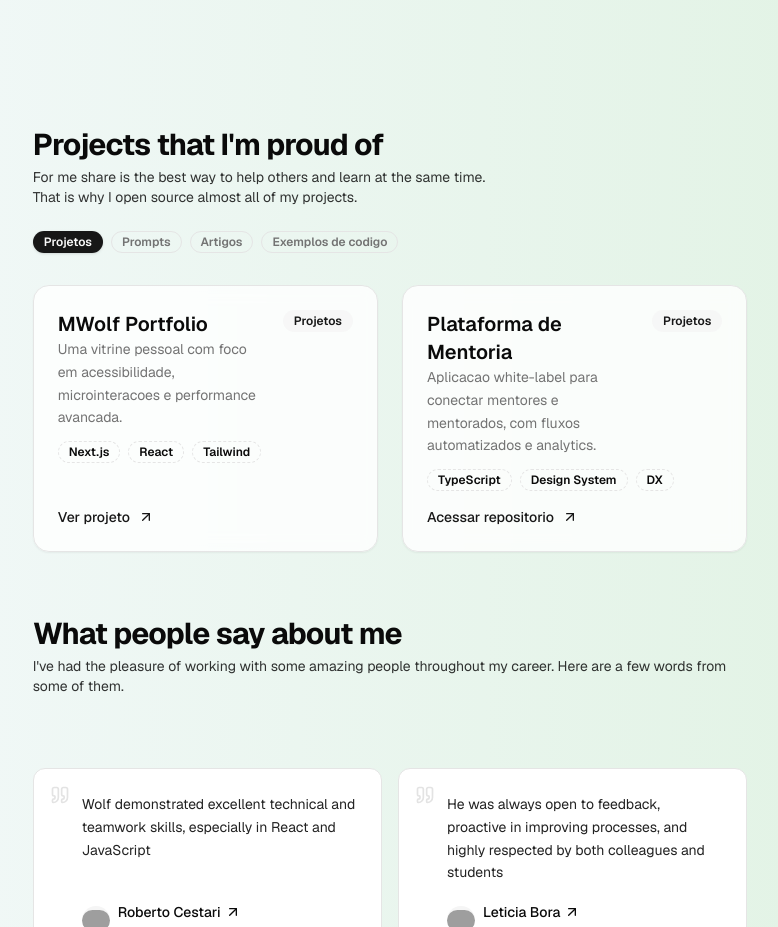
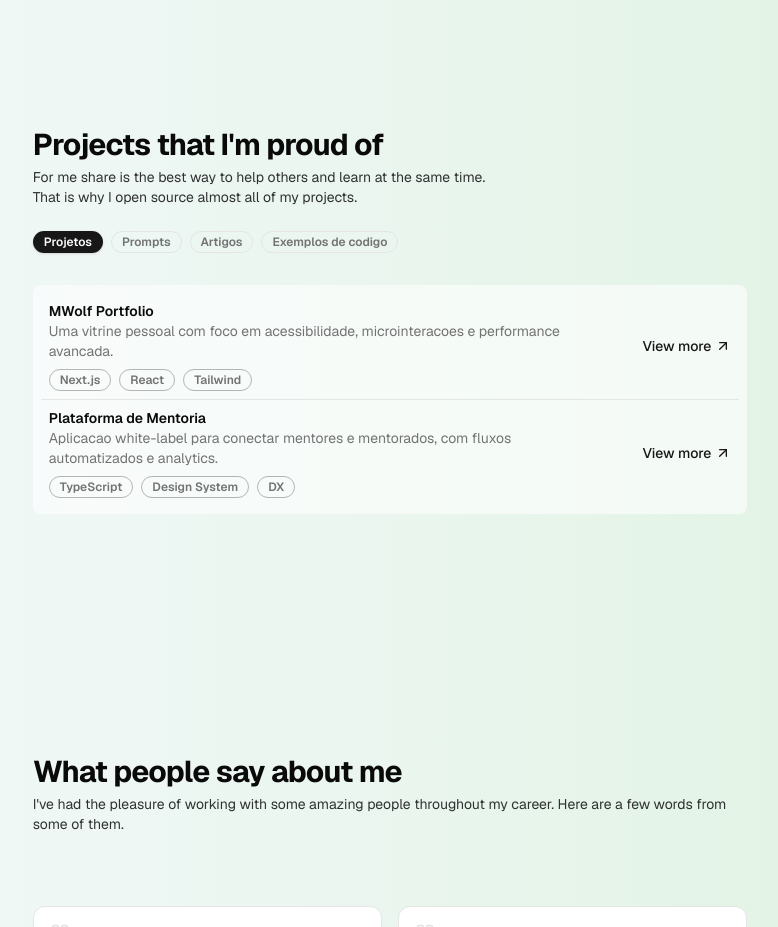
Before and after one commit to MurilloWolf/mwolfc, a Next.js app: page / in a window 1280 px wide. Shown: the part 1042-1969 px from the top of the page, without its empty margins (250-1028 px from the left). Built offline with nearby package versions, Linux system fonts and the light colour scheme; grey boxes are pictures that could not be loaded.

Commit message:
feat: interface adjust

```diff
--- a/src/app/page.tsx
+++ b/src/app/page.tsx
@@ -115,7 +115,7 @@ export default function Home() {
 
         <section
           id="projects"
-          className="md:col-span-8 md:col-start-3 flex flex-col gap-6"
+          className="md:col-span-8 md:col-start-3 flex flex-col gap-6 mb-44"
         >
           <header>
             <h2 className="text-4xl font-bold tracking-tight sm:text-3xl">
--- a/src/components/system/Chat/components/ChatPanel.tsx
+++ b/src/components/system/Chat/components/ChatPanel.tsx
@@ -211,7 +211,7 @@ export default function ChatPanel({
   };
 
   const containerClasses = cn(
-    "flex flex-col overflow-hidden rounded-2xl  shadow-2xl backdrop-blur-xl",
+    "flex flex-col overflow-hidden rounded-2xl shadow-2xl backdrop-blur-xl",
     variant === "full" && "h-full md:rounded-2xl",
     variant === "widget" &&
       "rounded-2xl h-[70vh] min-h-[360px] max-h-[calc(100vh-100px)] sm:h-[540px]",
@@ -219,7 +219,7 @@ export default function ChatPanel({
   );
 
   const contentClasses = cn(
-    "glass-scrollbar flex-1 overflow-y-auto overflow-x-hidden touch-pan-y  backdrop-blur-lg",
+    "bg-white/70 md:bg-white/40 glass-scrollbar flex-1 overflow-y-auto overflow-x-hidden touch-pan-y  backdrop-blur-lg",
     isWidget ? "px-3 py-3 sm:px-3.5" : "px-4 py-4",
     contentClassName
   );
--- a/src/components/system/Chat/components/ChatWidget.tsx
+++ b/src/components/system/Chat/components/ChatWidget.tsx
@@ -18,6 +18,7 @@ export default function ChatWidget() {
     return null;
   }
 
+  // eslint-disable-next-line react-hooks/rules-of-hooks
   useEffect(() => {
     const MOBILE_BREAKPOINT = 768;
     const HIDE_THRESHOLD_PX = 120;
--- a/src/components/system/ContactForm.tsx
+++ b/src/components/system/ContactForm.tsx
@@ -97,7 +97,7 @@ export default function ContactForm({ onClose }: { onClose?: () => void }) {
 
   return (
     <div className="space-y-4 py-4">
-      <div className="relative overflow-hidden rounded-lg bg-card/90 py-4 px-0 sm:p-6 sm:px-0">
+      <div className="relative overflow-hidden rounded-lg bg-transparent py-4 px-0 sm:p-6 sm:px-0">
         {status === "error" && errorMessage ? (
           <div className="mb-4 rounded-lg border border-destructive/40 bg-destructive/10 px-3 py-2 text-sm text-destructive animate-error-shake">
             {errorMessage}
@@ -168,7 +168,7 @@ export default function ContactForm({ onClose }: { onClose?: () => void }) {
           <span className="w-full border-t" />
         </div>
         <div className="relative flex justify-center text-xs uppercase">
-          <span className="bg-background px-2 text-muted-foreground">or</span>
+          <span className="bg-gray-100 px-2 text-muted-foreground">or</span>
         </div>
       </div>
       <Button
--- a/src/components/system/Header.tsx
+++ b/src/components/system/Header.tsx
@@ -118,7 +118,7 @@ export default function Header() {
                 Send Me a Message <Send className=" h-4 w-4" />
               </Button>
             </AlertDialogTrigger>
-            <AlertDialogContent className="font-medium font-sans">
+            <AlertDialogContent className="font-medium font-sans bg-gray-100 rounded-lg">
               <AlertDialogHeader>
                 <AlertDialogTitle className="text-2xl">
                   Get in Touch
@@ -173,7 +173,7 @@ export default function Header() {
                   Send Me a Message <Send className=" h-4 w-4" />
                 </Button>
               </AlertDialogTrigger>
-              <AlertDialogContent className="font-medium font-sans">
+              <AlertDialogContent className="font-medium font-sans bg-gray-100 rounded-lg">
                 <AlertDialogHeader>
                   <AlertDialogTitle className="text-2xl">
                     Get in Touch
--- a/src/components/system/ProjectList.tsx
+++ b/src/components/system/ProjectList.tsx
@@ -4,7 +4,18 @@ import { useMemo, useState } from "react";
 import Link from "next/link";
 import { ArrowUpRight } from "lucide-react";
 
-import { Badge } from "@/components/ui";
+import {
+  Badge,
+  Table,
+  TableBody,
+  TableCaption,
+  TableCell,
+  TableHead,
+  TableHeader,
+  TableRow,
+} from "@/components/ui";
+import Image from "next/image";
+import meImage from "../../../public/me.png";
 
 type ProjectCategory = "projects" | "prompts" | "articles" | "code-examples";
 
@@ -38,7 +49,7 @@ const PROJECTS: Project[] = [
     description:
       "Uma vitrine pessoal com foco em acessibilidade, microinteracoes e performance avancada.",
     href: "https://mwolf.dev",
-    linkLabel: "Ver projeto",
+    linkLabel: "View more",
     tags: ["Next.js", "React", "Tailwind"],
   },
   {
@@ -47,7 +58,7 @@ const PROJECTS: Project[] = [
     description:
       "Aplicacao white-label para conectar mentores e mentorados, com fluxos automatizados e analytics.",
     href: "https://github.com/murillowolf/mentorship-platform",
-    linkLabel: "Acessar repositorio",
+    linkLabel: "View more",
     tags: ["TypeScript", "Design System", "DX"],
   },
   {
@@ -56,7 +67,7 @@ const PROJECTS: Project[] = [
     description:
       "Colecao curada de prompts para IA focados em discovery de produto e brainstorming tecnico.",
     href: "https://github.com/murillowolf/prompt-library",
-    linkLabel: "Abrir colecao",
+    linkLabel: "View collection",
     tags: ["IA", "Product", "Pesquisa"],
   },
   {
@@ -65,7 +76,7 @@ const PROJECTS: Project[] = [
     description:
       "Artigo sobre estrategias para componentizar experimentos e manter consistencia em escala.",
     href: "https://murillowolf.medium.com/design-system-flexivel",
-    linkLabel: "Ler artigo",
+    linkLabel: "Read article",
     tags: ["Design System", "Leadership", "Processos"],
   },
   {
@@ -74,7 +85,7 @@ const PROJECTS: Project[] = [
     description:
       "Exemplo de implementacao de Server-Sent Events com React Server Components e Node.",
     href: "https://github.com/murillowolf/realtime-logs",
-    linkLabel: "Ver codigo",
+    linkLabel: "View code",
     tags: ["Node.js", "RSC", "Observability"],
   },
 ];
@@ -118,52 +129,56 @@ export default function ProjectList() {
         })}
       </div>
 
-      <div className="grid gap-6 md:grid-cols-2">
-        {filteredProjects.map((project) => (
-          <article
-            key={project.title}
-            className="flex h-full flex-col justify-between gap-4 rounded-2xl border border-border bg-white/80 p-6 shadow-sm backdrop-blur"
-          >
-            <div className="flex flex-col gap-3">
-              <div className="flex items-start justify-between gap-4">
-                <div>
-                  <h3 className="text-xl font-semibold text-foreground">
+      <div className="flex flex-col gap-6 bg-white/60 rounded-lg p-2">
+        <Table>
+          <TableBody className="w-full">
+            {filteredProjects.map((project, index) => (
+              <TableRow key={index} className="hover:bg-accent">
+                <TableCell className="min-w-xl max-w-2xl">
+                  <div className="flex flex-col">
+                    <span className="font-semibold text-md">
                       {project.title}
-                  </h3>
-                  <p className="text-sm leading-relaxed text-muted-foreground">
+                    </span>
+                    <p className="text-sm text-muted-foreground">
                       {project.description}
                     </p>
-                </div>
+                    <Link
+                      href={project.href}
+                      target="_blank"
+                      rel="noopener noreferrer"
+                      className="text-xs w-full py-4 md:hidden inline-flex items-center gap-1 font-medium text-primary hover:underline"
+                    >
+                      {project.linkLabel}
+                      <ArrowUpRight className="h-4 w-4" />
+                    </Link>
+                    <div className="hidden md:flex mt-2  flex-wrap gap-2">
+                      {project.tags.map((tag, tagIndex) => (
                         <Badge
-                  variant="secondary"
-                  className="rounded-full bg-secondary/80"
-                >
-                  {PROJECT_CATEGORY_LABEL[project.category]}
-                </Badge>
-              </div>
-
-              <div className="flex flex-wrap items-center gap-2">
-                {project.tags.map((tag) => (
-                  <Badge
-                    key={`${project.title}-${tag}`}
+                          key={tagIndex}
                           variant="outline"
-                    className="rounded-full border-dashed text-xs"
+                          className="rounded-full border-muted-foreground/50 bg-transparent text-xs text-muted-foreground"
                         >
                           {tag}
                         </Badge>
                       ))}
                     </div>
                   </div>
-
+                </TableCell>
+                <TableCell className=" text-right md:w-28 lg:w-32">
                   <Link
                     href={project.href}
-              className="inline-flex items-center gap-2 text-sm font-medium text-primary transition hover:text-primary/80"
+                    target="_blank"
+                    rel="noopener noreferrer"
+                    className="hidden md:inline-flex items-center gap-1 text-sm font-medium text-primary hover:underline"
                   >
                     {project.linkLabel}
                     <ArrowUpRight className="h-4 w-4" />
                   </Link>
-          </article>
+                </TableCell>
+              </TableRow>
             ))}
+          </TableBody>
+        </Table>
       </div>
     </div>
   );
--- /dev/null
+++ b/src/components/ui/table.tsx
@@ -0,0 +1,120 @@
+import * as React from "react"
+
+import { cn } from "@/lib/utils"
+
+const Table = React.forwardRef<
+  HTMLTableElement,
+  React.HTMLAttributes<HTMLTableElement>
+>(({ className, ...props }, ref) => (
+  <div className="relative w-full overflow-auto">
+    <table
+      ref={ref}
+      className={cn("w-full caption-bottom text-sm", className)}
+      {...props}
+    />
+  </div>
+))
+Table.displayName = "Table"
+
+const TableHeader = React.forwardRef<
+  HTMLTableSectionElement,
+  React.HTMLAttributes<HTMLTableSectionElement>
+>(({ className, ...props }, ref) => (
+  <thead ref={ref} className={cn("[&_tr]:border-b", className)} {...props} />
+))
+TableHeader.displayName = "TableHeader"
+
+const TableBody = React.forwardRef<
+  HTMLTableSectionElement,
+  React.HTMLAttributes<HTMLTableSectionElement>
+>(({ className, ...props }, ref) => (
+  <tbody
+    ref={ref}
+    className={cn("[&_tr:last-child]:border-0", className)}
+    {...props}
+  />
+))
+TableBody.displayName = "TableBody"
+
+const TableFooter = React.forwardRef<
+  HTMLTableSectionElement,
+  React.HTMLAttributes<HTMLTableSectionElement>
+>(({ className, ...props }, ref) => (
+  <tfoot
+    ref={ref}
+    className={cn(
+      "border-t bg-muted/50 font-medium [&>tr]:last:border-b-0",
+      className
+    )}
+    {...props}
+  />
+))
+TableFooter.displayName = "TableFooter"
+
+const TableRow = React.forwardRef<
+  HTMLTableRowElement,
+  React.HTMLAttributes<HTMLTableRowElement>
+>(({ className, ...props }, ref) => (
+  <tr
+    ref={ref}
+    className={cn(
+      "border-b transition-colors hover:bg-muted/50 data-[state=selected]:bg-muted",
+      className
+    )}
+    {...props}
+  />
+))
+TableRow.displayName = "TableRow"
+
+const TableHead = React.forwardRef<
+  HTMLTableCellElement,
+  React.ThHTMLAttributes<HTMLTableCellElement>
+>(({ className, ...props }, ref) => (
+  <th
+    ref={ref}
+    className={cn(
+      "h-10 px-2 text-left align-middle font-medium text-muted-foreground [&:has([role=checkbox])]:pr-0 [&>[role=checkbox]]:translate-y-[2px]",
+      className
+    )}
+    {...props}
+  />
+))
+TableHead.displayName = "TableHead"
+
+const TableCell = React.forwardRef<
+  HTMLTableCellElement,
+  React.TdHTMLAttributes<HTMLTableCellElement>
+>(({ className, ...props }, ref) => (
+  <td
+    ref={ref}
+    className={cn(
+      "p-2 align-middle [&:has([role=checkbox])]:pr-0 [&>[role=checkbox]]:translate-y-[2px]",
+      className
+    )}
+    {...props}
+  />
+))
+TableCell.displayName = "TableCell"
+
+const TableCaption = React.forwardRef<
+  HTMLTableCaptionElement,
+  React.HTMLAttributes<HTMLTableCaptionElement>
+>(({ className, ...props }, ref) => (
+  <caption
+    ref={ref}
+    className={cn("mt-4 text-sm text-muted-foreground", className)}
+    {...props}
+  />
+))
+TableCaption.displayName = "TableCaption"
+
+export {
+  Table,
+  TableHeader,
+  TableBody,
+  TableFooter,
+  TableHead,
+  TableRow,
+  TableCell,
+  TableCaption,
+}
```
Also changed, not shown: src/components/ui/index.tsx (+18 -0 lines). Lines whose indentation alone changed are shown as unchanged.
